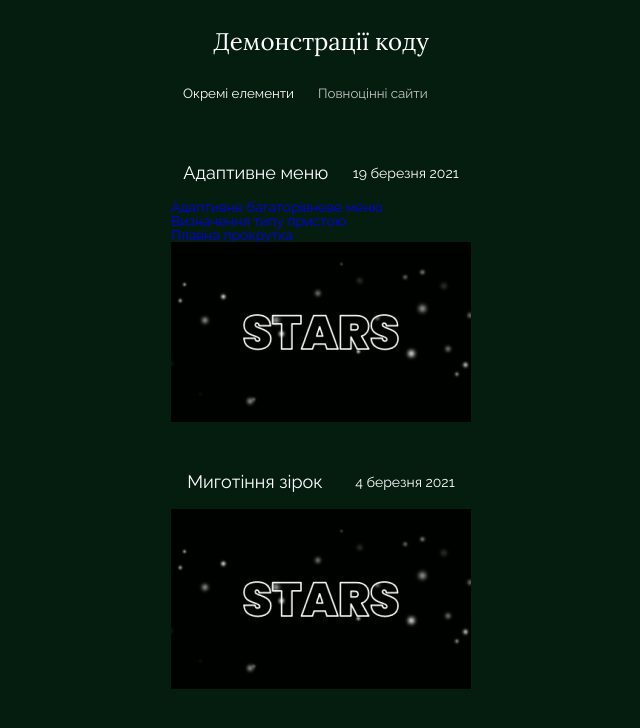
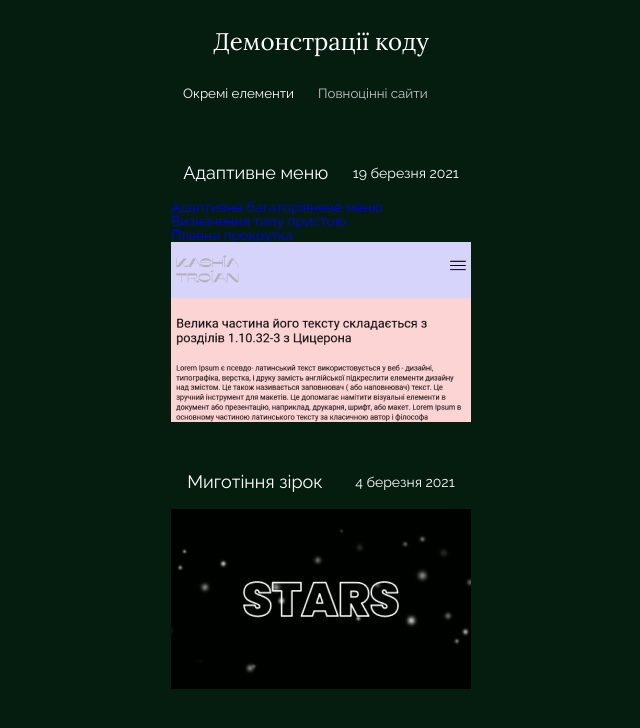
Before and after one commit to KashiaTroian/demo_code, a plain HTML site: page index.html in a window 1280 px wide. Shown: the whole page, without its empty margins (319-959 px from the left). Drawn offline with Linux system fonts and the light colour scheme.

Commit message:
Update index.html

```diff
--- a/index.html
+++ b/index.html
@@ -28,7 +28,7 @@
                        <p class="article__text">Адаптивне багаторiвневе меню <br>
                             Визначення типу пристою <br>
                             Плавна прокрутка </p>
-                         <img src="img/Frame 3.jpg" alt="m" class="article__img">
+                         <img src="img/Rectangle 2.jpg" alt="m" class="article__img">
                     </a>
                  <div class="demo__article">
                      <a href="demo/stars/stars.html" class="article__link">
```
